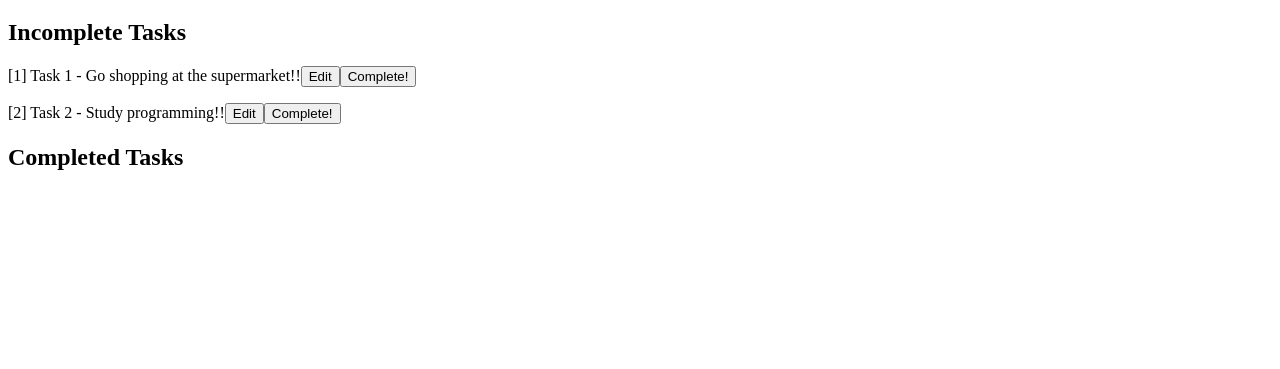
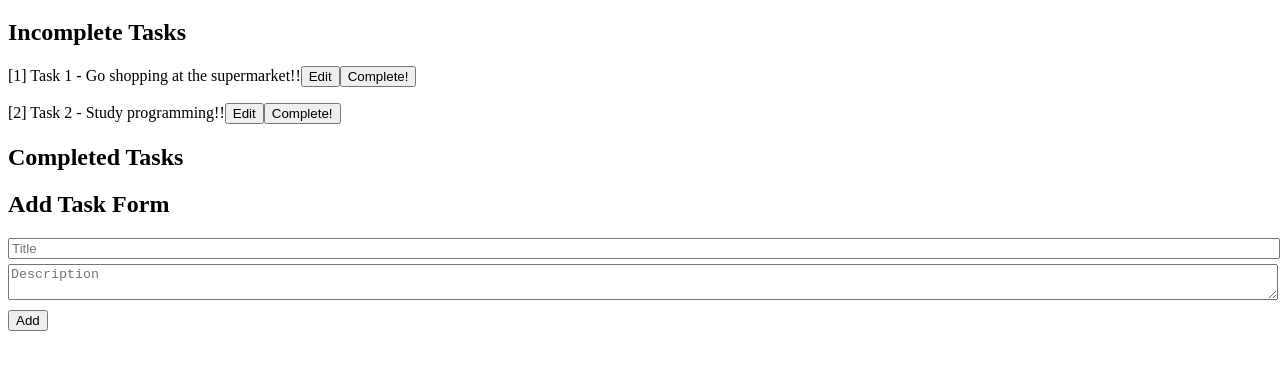
Before and after one commit to kamagata-ko/Task-Manager, a plain HTML site: page index.html in a window 1280 px wide. Shown: the part 61-430 px from the top of the page. Drawn offline with Linux system fonts and the light colour scheme.

Commit message:
Add task form

```diff
--- a/createElement.js
+++ b/createElement.js
@@ -56,3 +56,29 @@ cancelButton.textContent = "Cancel";
 taskEditor.appendChild(cancelButton);
 
 body.append(taskEditor);
+
+/**-------------------------------------------- */
+
+const taskForm = document.createElement("div");
+taskForm.id = "taskForm";
+const taskFormHeadline = document.createElement("h2");
+taskFormHeadline.innerHTML = "Add Task Form";
+taskForm.appendChild(taskFormHeadline);
+
+const taskTitleInput_element = document.createElement("input");
+taskTitleInput_element.type = "text";
+taskTitleInput_element.id = "taskTitleInput";
+taskTitleInput_element.placeholder = "Title";
+taskForm.appendChild(taskTitleInput_element);
+
+const taskDescriptionInput_element = document.createElement("textarea");
+taskDescriptionInput_element.id = "taskDescriptionInput";
+taskDescriptionInput_element.placeholder = "Description";
+taskForm.appendChild(taskDescriptionInput_element);
+
+const addTaskButton_element = document.createElement("button");
+addTaskButton_element.id = "addTaskButton";
+addTaskButton_element.textContent = "Add";
+taskForm.appendChild(addTaskButton_element);
+
+body.append(taskForm);
--- a/style.css
+++ b/style.css
@@ -17,3 +17,14 @@
 #taskEditor button {
   margin-top: 5px;
 }
+
+#taskForm input,
+#taskForm textarea {
+  display: block;
+  margin-bottom: 5px;
+  width: 100%;
+}
+
+#taskForm button {
+  margin-top: 5px;
+}
--- a/taskManager.js
+++ b/taskManager.js
@@ -12,6 +12,9 @@ class TaskManager {
     this.tasks.forEach((task) => {
       console.log(`[${task.id}] ${task.title} - ${task.description}`);
     });
+  }
+  generateTaskId() {
+    return this.tasks.length + 1;
   }
 }
 
@@ -30,6 +33,23 @@ const task1 = new Task(1, "Task 1", "Go shopping at the supermarket!!");
 const task2 = new Task(2, "Task 2", "Study programming!!");
 taskManager.addTask(task1);
 taskManager.addTask(task2);
+
+const taskTitleInput = document.getElementById("taskTitleInput");
+const taskDescriptionInput = document.getElementById("taskDescriptionInput");
+const addTaskButton = document.getElementById("addTaskButton");
+
+addTaskButton.addEventListener("click", () => {
+  const title = taskTitleInput.value;
+  const description = taskDescriptionInput.value;
+
+  if (title && description) {
+    const task = new Task(taskManager.generateTaskId(), title, description);
+    taskManager.addTask(task);
+    taskTitleInput.value = "";
+    taskDescriptionInput.value = "";
+    showTasks();
+  }
+});
 
 const showTasks = () => {
   const incompleteTaskListDiv = document.getElementById("incompleteTasks");
```
